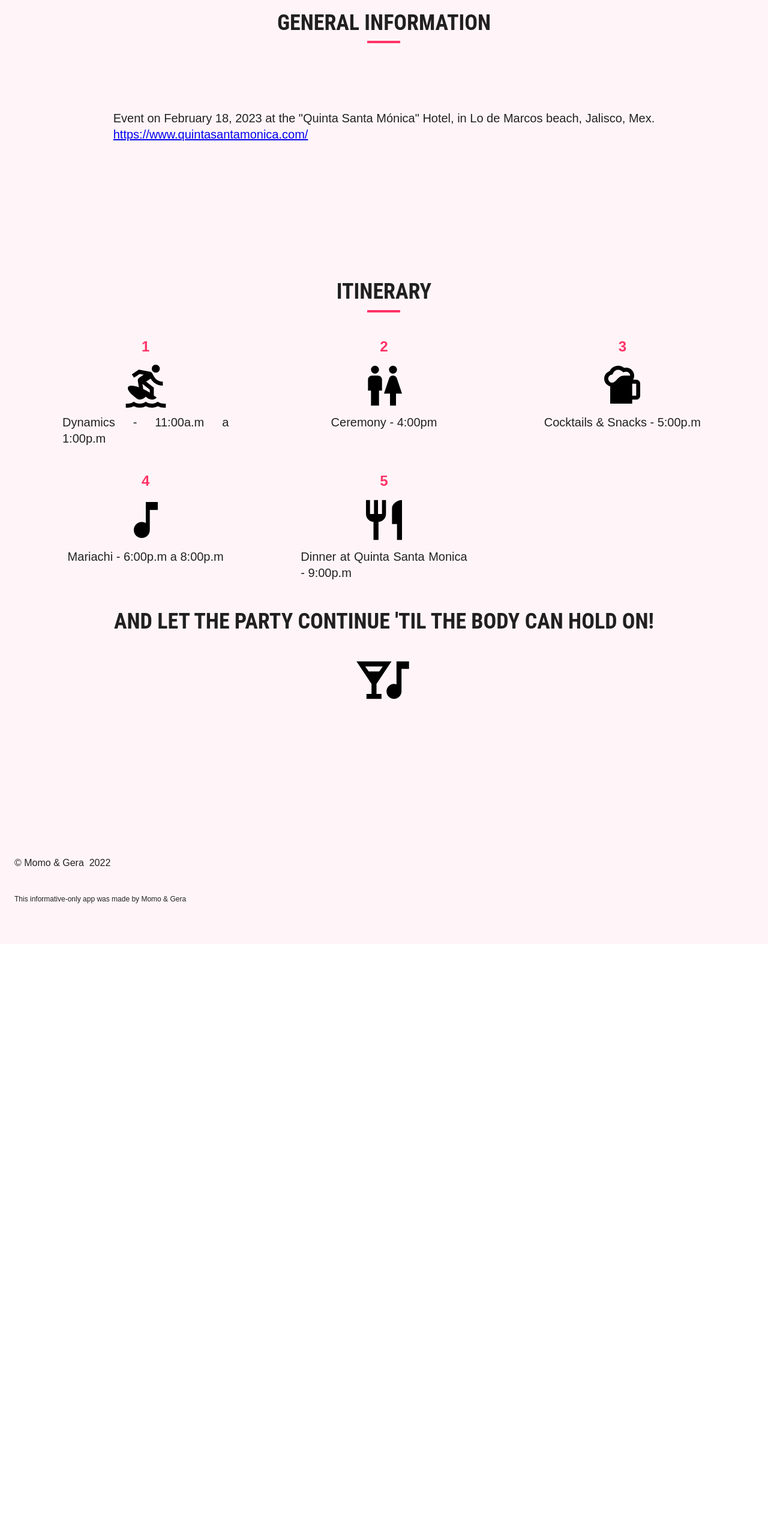
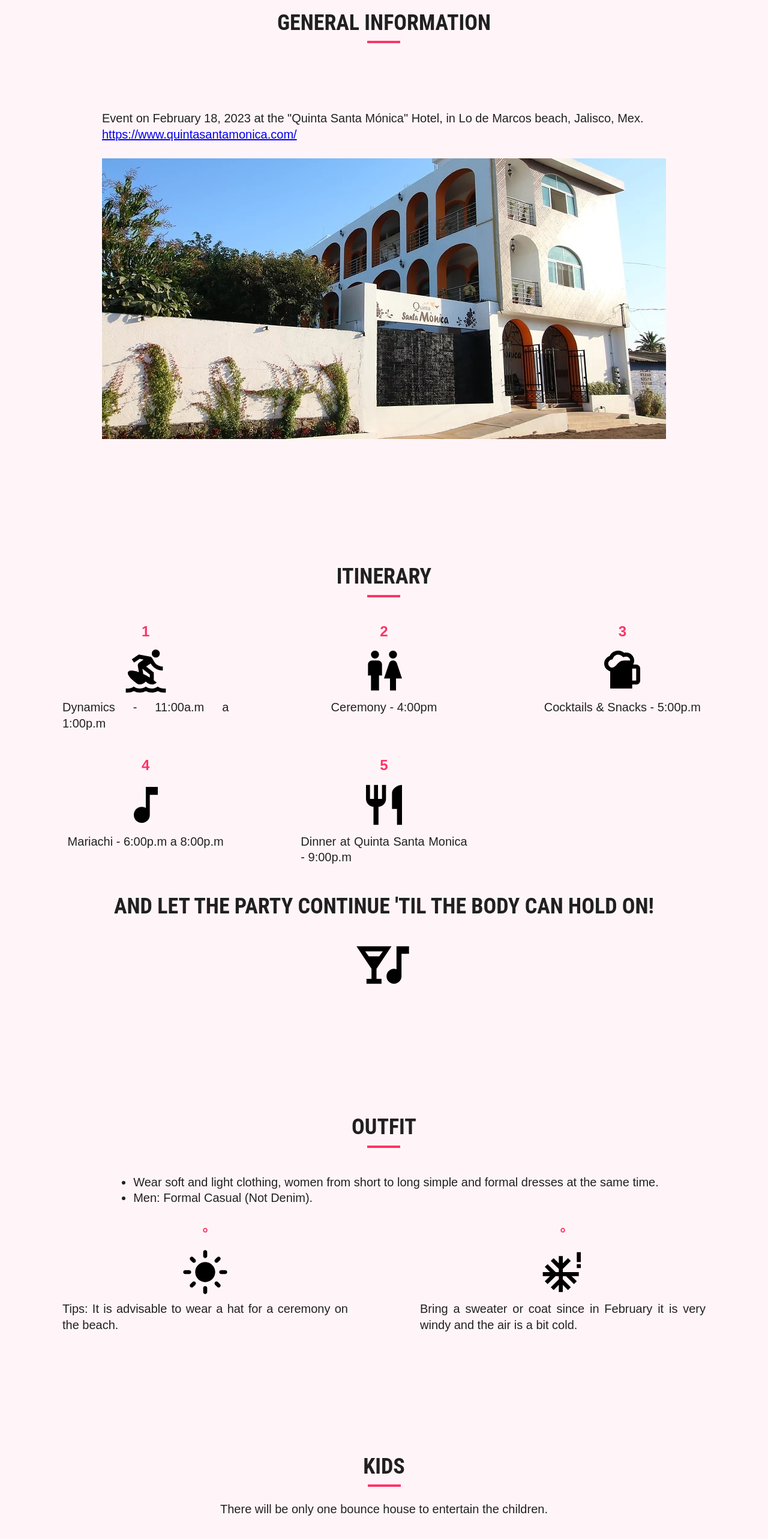
Before and after one commit to Gerardo-Hu89/weeding, a React (Create React App) app: page / in a window 1280 px wide. Shown: the part 1440-4006 px from the top of the page at 60% size. Before the commit the page ends 3014 px from the top, so only its background shows below. Built offline with nearby package versions, Linux system fonts and the light colour scheme.

Commit message:
Add more content - pls work

```diff
--- a/src/onePirate/generalInformation/index.tsx
+++ b/src/onePirate/generalInformation/index.tsx
@@ -13,7 +13,7 @@ const item: SxProps<Theme> = {
   px: 5,
 };
 
-// const quintaHotel = require("../../resources/images/quinta.jpeg");
+const quintaHotel = require("../../resources/images/quinta.jpeg");
 
 export const GeneralInformation = (): JSX.Element => {
   const { t } = useTranslation();
@@ -45,7 +45,7 @@ export const GeneralInformation = (): JSX.Element => {
                 <br />
                 <a target="_blank" rel="noreferrer" href="https://www.quintasantamonica.com/">https://www.quintasantamonica.com/</a>
                 <br /><br />
-                {/* <img width="100%" src={quintaHotel} alt="Quinta Santa Monica"/> */}
+                <img width="100%" src={quintaHotel} alt="Quinta Santa Monica"/>
               </Typography>
             </Box>
           </Grid>
--- a/src/onePirate/index.tsx
+++ b/src/onePirate/index.tsx
@@ -10,8 +10,8 @@ import { ProductCategories } from './modules/views/productCategories';
 
 import { GeneralInformation } from './generalInformation';
 import { Itinerary } from './itinerary';
-// import { Outfit } from './outfit';
-// import { Kids } from './kids';
+import { Outfit } from './outfit';
+import { Kids } from './kids';
 
 const Index = (): JSX.Element => {
   return (
@@ -25,8 +25,8 @@ const Index = (): JSX.Element => {
       <ProductSmokingHero /> */}
       <GeneralInformation />
       <Itinerary />
-      {/* <Outfit />
-      <Kids /> */}
+      <Outfit />
+      <Kids />
       <AppFooter />
     </>
   );
```
